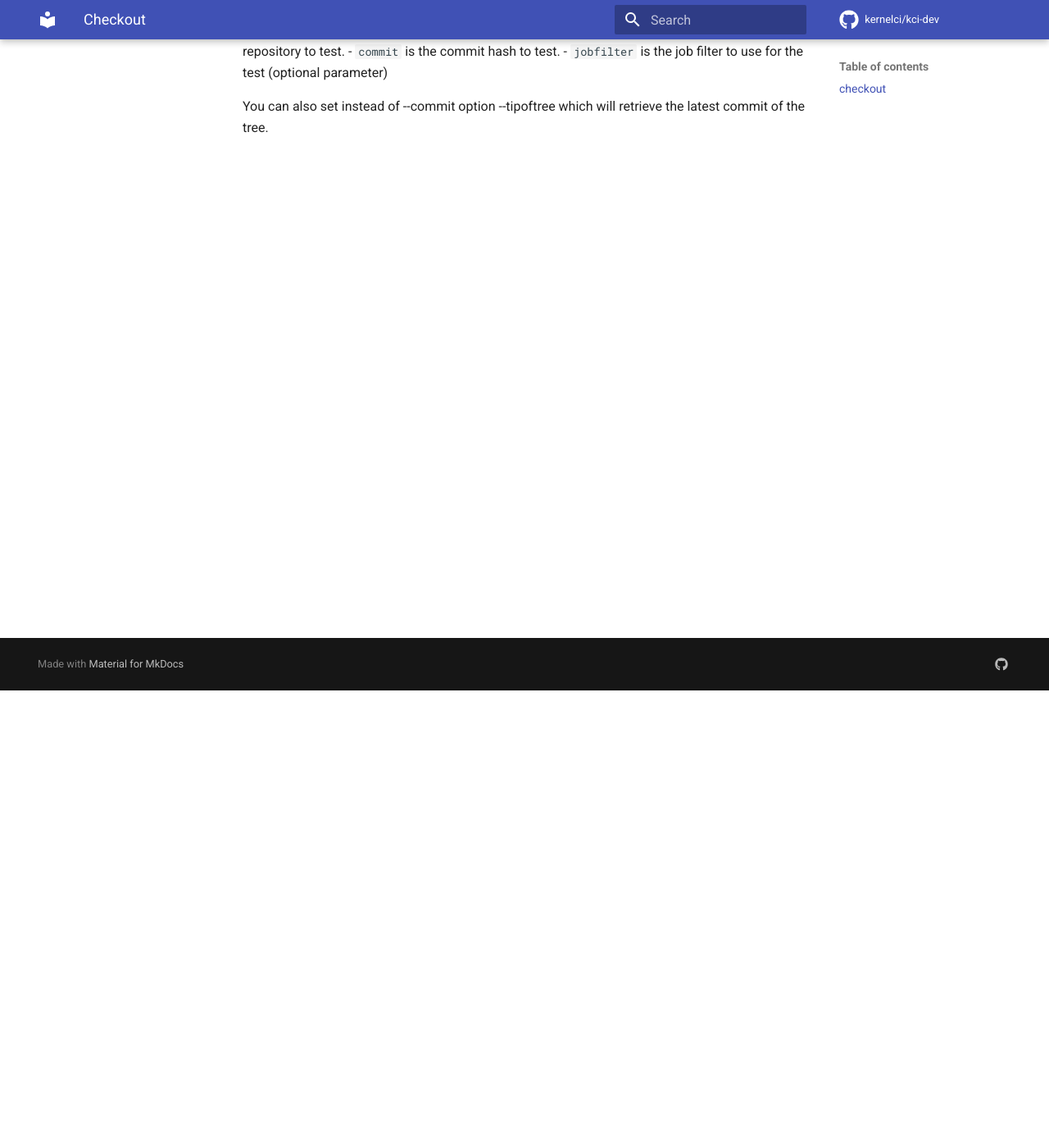
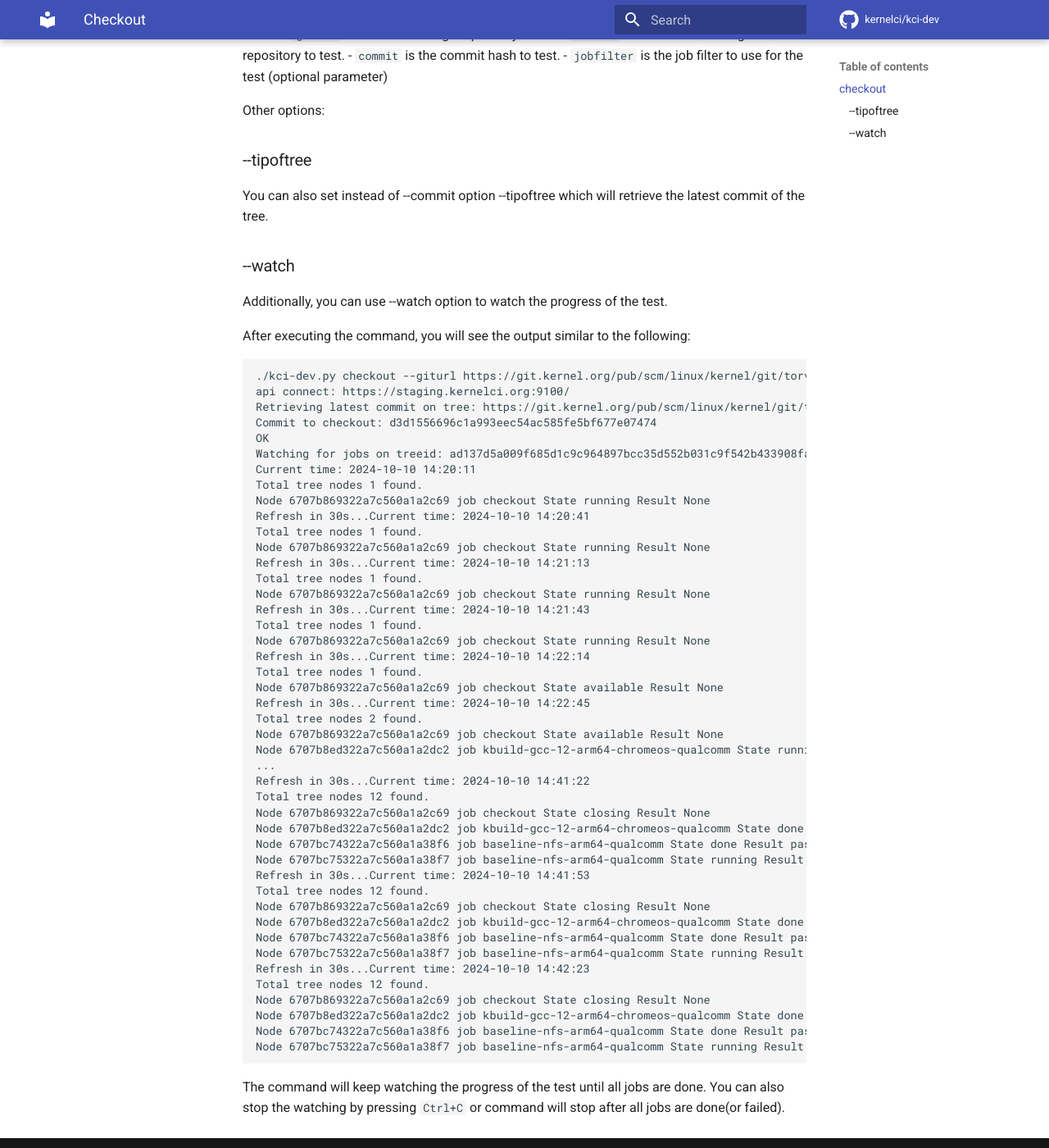
Before and after one commit to kernelci/kci-dev, an MkDocs documentation site: the page built from docs/checkout.md, in a window 1280 px wide and 1400 px high, scrolled down 558 px. Shown: the whole window at 82% size. Built offline with MkDocs 1.6.1 and Material for MkDocs 9.7.7, drawn with Linux system fonts in a browser that asks for light colours; comment, search, counter and statistics services are not loaded.

Commit message:
feat(docs): Add --watch option documentation
Signed-off-by: Denys Fedoryshchenko <denys.f@collabora.com>

````diff
--- a/docs/checkout.md
+++ b/docs/checkout.md
@@ -1,4 +1,4 @@
-### checkout
+## checkout
 
 This command allow to test arbitary commit on the KernelCI Pipeline instance. This might be useful in several cases:
 - You want to test a specific commit, if it fails or pass test, or introduce any other degradation comparing to the current, or another commit.
@@ -18,4 +18,63 @@ Where:
 - `commit` is the commit hash to test.
 - `jobfilter` is the job filter to use for the test (optional parameter)
 
+
+Other options:
+
+### --tipoftree
+
 You can also set instead of --commit option --tipoftree which will retrieve the latest commit of the tree.
+
+### --watch
+
+Additionally, you can use --watch option to watch the progress of the test.
+
+After executing the command, you will see the output similar to the following:
+```sh
+./kci-dev.py checkout --giturl https://git.kernel.org/pub/scm/linux/kernel/git/torvalds/linux.git --branch master --tipoftree --jobfilter baseline-nfs-arm64-qualcomm --jobfilter kbuild-gcc-12-arm64-chromeos-qualcomm --watch
+api connect: https://staging.kernelci.org:9100/
+Retrieving latest commit on tree: https://git.kernel.org/pub/scm/linux/kernel/git/torvalds/linux.git branch: master
+Commit to checkout: d3d1556696c1a993eec54ac585fe5bf677e07474
+OK
+Watching for jobs on treeid: ad137d5a009f685d1c9c964897bcc35d552b031c9f542b433908fa1368b95465
+Current time: 2024-10-10 14:20:11
+Total tree nodes 1 found.
+Node 6707b869322a7c560a1a2c69 job checkout State running Result None
+Refresh in 30s...Current time: 2024-10-10 14:20:41
+Total tree nodes 1 found.
+Node 6707b869322a7c560a1a2c69 job checkout State running Result None
+Refresh in 30s...Current time: 2024-10-10 14:21:13
+Total tree nodes 1 found.
+Node 6707b869322a7c560a1a2c69 job checkout State running Result None
+Refresh in 30s...Current time: 2024-10-10 14:21:43
+Total tree nodes 1 found.
+Node 6707b869322a7c560a1a2c69 job checkout State running Result None
+Refresh in 30s...Current time: 2024-10-10 14:22:14
+Total tree nodes 1 found.
+Node 6707b869322a7c560a1a2c69 job checkout State available Result None
+Refresh in 30s...Current time: 2024-10-10 14:22:45
+Total tree nodes 2 found.
+Node 6707b869322a7c560a1a2c69 job checkout State available Result None
+Node 6707b8ed322a7c560a1a2dc2 job kbuild-gcc-12-arm64-chromeos-qualcomm State running Result None
+...
+Refresh in 30s...Current time: 2024-10-10 14:41:22
+Total tree nodes 12 found.
+Node 6707b869322a7c560a1a2c69 job checkout State closing Result None
+Node 6707b8ed322a7c560a1a2dc2 job kbuild-gcc-12-arm64-chromeos-qualcomm State done Result pass
+Node 6707bc74322a7c560a1a38f6 job baseline-nfs-arm64-qualcomm State done Result pass
+Node 6707bc75322a7c560a1a38f7 job baseline-nfs-arm64-qualcomm State running Result None
+Refresh in 30s...Current time: 2024-10-10 14:41:53
+Total tree nodes 12 found.
+Node 6707b869322a7c560a1a2c69 job checkout State closing Result None
+Node 6707b8ed322a7c560a1a2dc2 job kbuild-gcc-12-arm64-chromeos-qualcomm State done Result pass
+Node 6707bc74322a7c560a1a38f6 job baseline-nfs-arm64-qualcomm State done Result pass
+Node 6707bc75322a7c560a1a38f7 job baseline-nfs-arm64-qualcomm State running Result None
+Refresh in 30s...Current time: 2024-10-10 14:42:23
+Total tree nodes 12 found.
+Node 6707b869322a7c560a1a2c69 job checkout State closing Result None
+Node 6707b8ed322a7c560a1a2dc2 job kbuild-gcc-12-arm64-chromeos-qualcomm State done Result pass
+Node 6707bc74322a7c560a1a38f6 job baseline-nfs-arm64-qualcomm State done Result pass
+Node 6707bc75322a7c560a1a38f7 job baseline-nfs-arm64-qualcomm State running Result None
+```
+
+The command will keep watching the progress of the test until all jobs are done. You can also stop the watching by pressing `Ctrl+C` or command will stop after all jobs are done(or failed).
````
